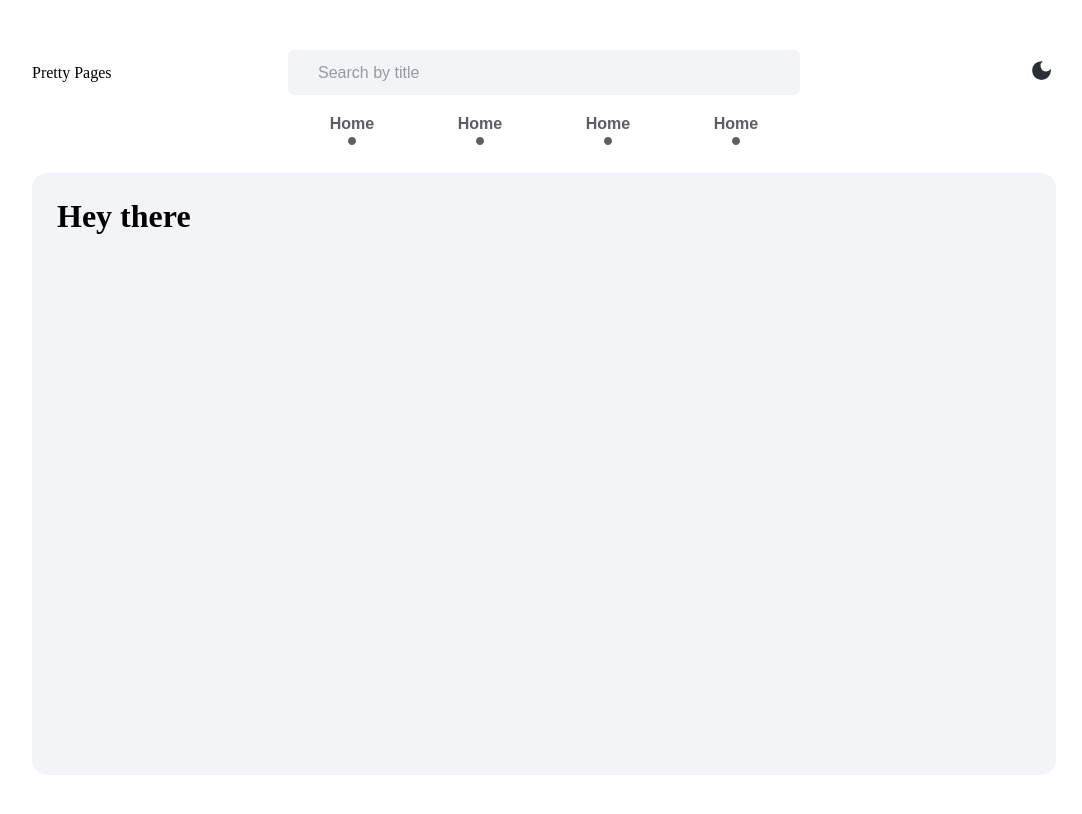
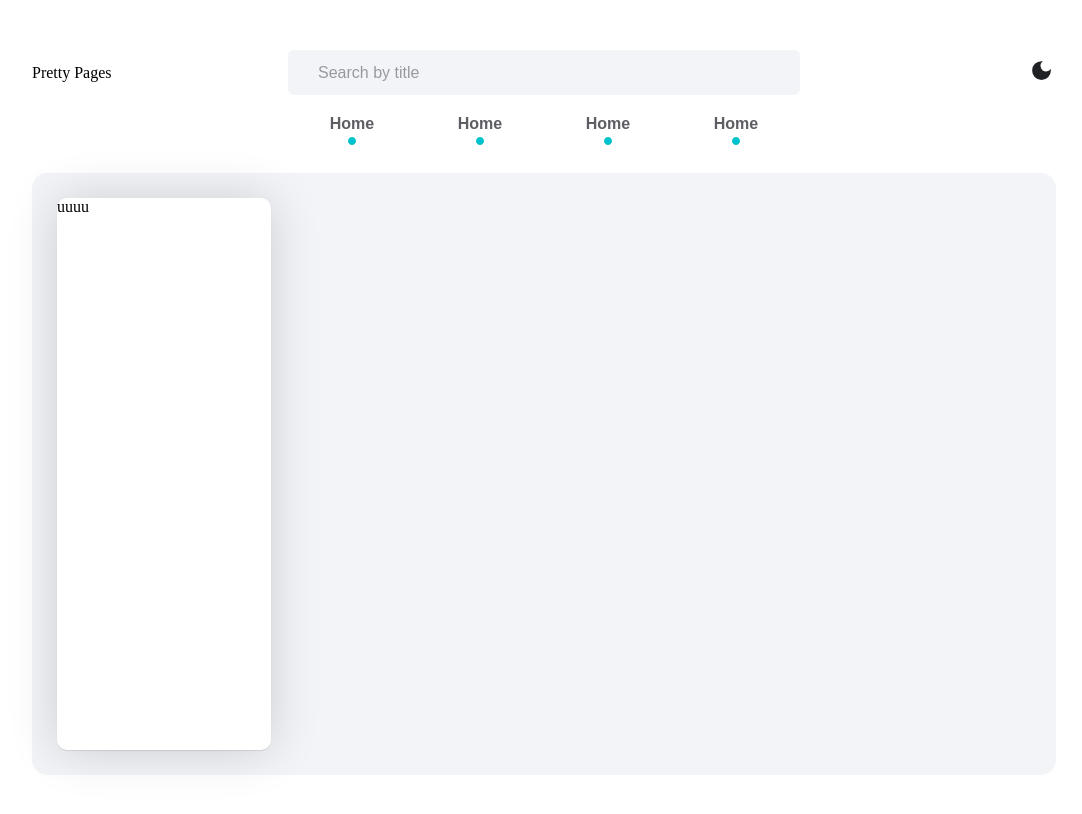
Before and after one commit to mudithatharuka/Pretty-Pages, a React (Create React App) app: page / in a window 1280 px wide. Shown: the top 814 px of the page, without its empty margins (96-1178 px from the left). Built offline with nearby package versions, Linux system fonts and the light colour scheme.

Commit message:
informat layout was added

```diff
--- a/src/Theme.css
+++ b/src/Theme.css
@@ -6,8 +6,10 @@
 
   --primaryLight: #fff;
   --secondaryLight: #f3f4f8;
-  --primaryDark: #273037;
-  --secondaryDark: #1f2933;
+  /* --primaryDark: #273037;
+  --secondaryDark: #1f2933; */
+  --primaryDark: #202124;
+  --secondaryDark: #303134;
 
   --primaryFontLight: #5d5d64;
   --secondaryFontLight: #cdced3;
--- a/src/Theme.js
+++ b/src/Theme.js
@@ -6,8 +6,8 @@ const Theme = {
 
   __primaryLight: "#fff",
   __secondaryLight: "#f3f4f8",
-  __primaryDark: "#273037",
-  __secondaryDark: "#1f2933",
+  __primaryDark: "#202124",
+  __secondaryDark: "#303134",
 
   __primaryFontLight: "#5d5d64",
   __secondaryFontLight: "#cdced3",
--- a/src/collections/Content.js
+++ b/src/collections/Content.js
@@ -1,10 +1,11 @@
 import React from "react";
+import Informat from "./Informat";
 import "./styles/Content.css";
 
 const Content = ({ theme }) => {
   return (
     <div className={`Content Content-${theme}`}>
-      <h1>Hey there</h1>
+      <Informat theme={theme} />
     </div>
   );
 };
--- /dev/null
+++ b/src/collections/Informat.js
@@ -0,0 +1,8 @@
+import React from "react";
+import "./styles/Informat.css";
+
+const Informat = ({ theme }) => {
+  return <div className={`informat informat-${theme}`}>uuuu</div>;
+};
+
+export default Informat;
--- /dev/null
+++ b/src/collections/styles/Informat.css
@@ -0,0 +1,16 @@
+@import "../../Theme.css";
+
+.informat {
+  height: 100%;
+  width: 22%;
+  border-radius: 10px;
+}
+.informat-light {
+  background-color: var(--primaryLight);
+  box-shadow: 0 1px 1px 0 rgba(0, 0, 0, 0.1), 0 1px 50px 0 rgba(0, 0, 0, 0.16);
+}
+.informat-dark {
+  background-color: var(--primaryDark);
+  box-shadow: 0 1px 1px 0 rgba(255, 255, 255, 0.1),
+    0 1px 50px 0 rgba(255, 255, 255, 0.16);
+}
--- a/src/components/NavBar.js
+++ b/src/components/NavBar.js
@@ -8,19 +8,19 @@ const NavBar = ({ theme }) => {
       <ul className="grid-wrapper">
         <li className={`nav-item nav-item-${theme}`}>
           <p>Home</p>
-          <GoPrimitiveDot />
+          <GoPrimitiveDot className="nav-item-icon" />
         </li>
         <li className={`nav-item nav-item-${theme}`}>
           <p>Home</p>
-          <GoPrimitiveDot />
+          <GoPrimitiveDot className="nav-item-icon" />
         </li>
         <li className={`nav-item nav-item-${theme}`}>
           <p>Home</p>
-          <GoPrimitiveDot />
+          <GoPrimitiveDot className="nav-item-icon" />
         </li>
         <li className={`nav-item nav-item-${theme}`}>
           <p>Home</p>
-          <GoPrimitiveDot />
+          <GoPrimitiveDot className="nav-item-icon" />
         </li>
       </ul>
     </div>
--- a/src/components/styles/NavBar.css
+++ b/src/components/styles/NavBar.css
@@ -18,6 +18,13 @@
 .nav-item-light {
   color: var(--primaryFontLight);
 }
-.nav-item-light p:hover {
+.nav-item-dark {
+  color: var(--primaryFontDark);
+}
+.nav-item :hover {
+  cursor: pointer;
   color: var(--themeLight);
 }
+.nav-item-icon {
+  color: var(--themeLight);
+}
```
